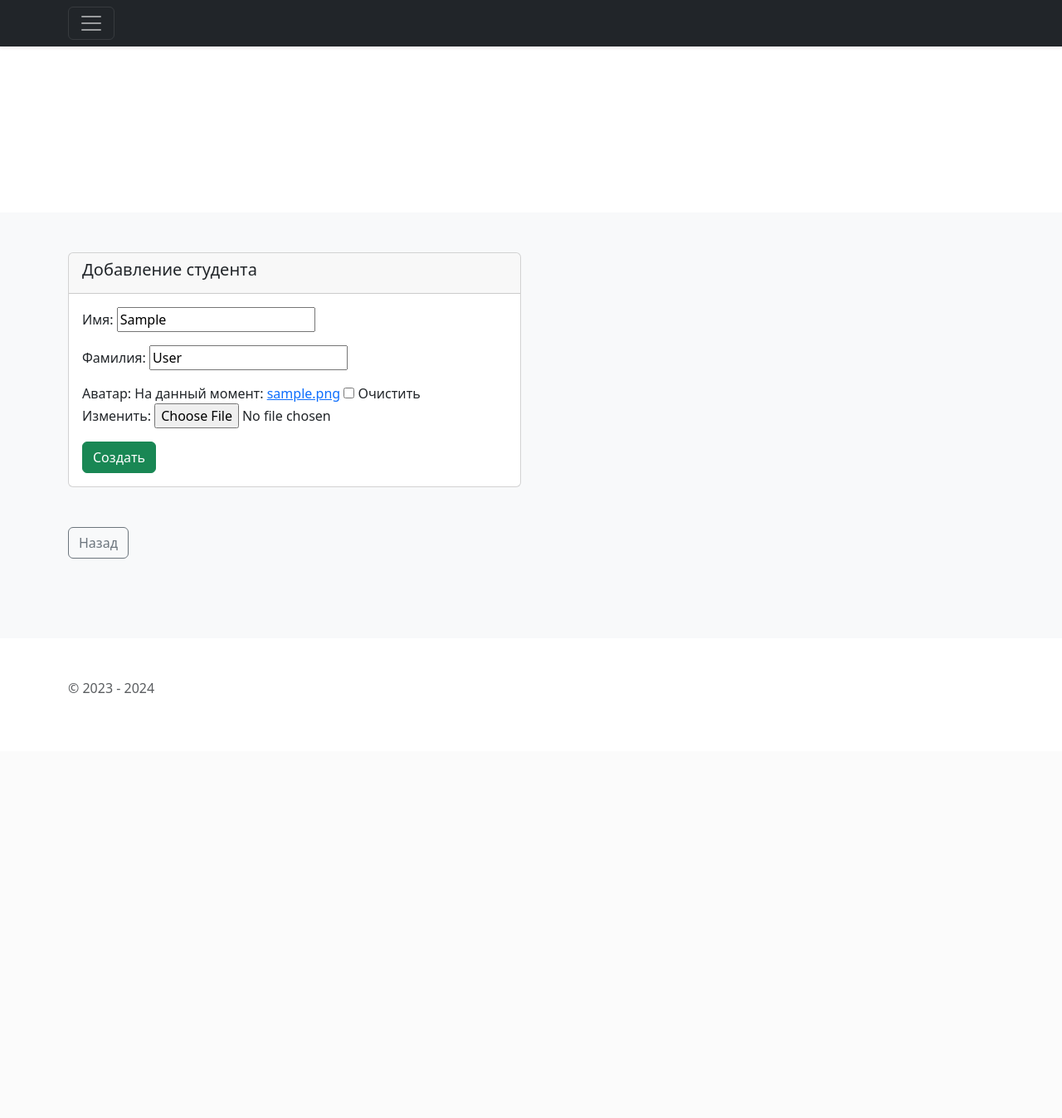
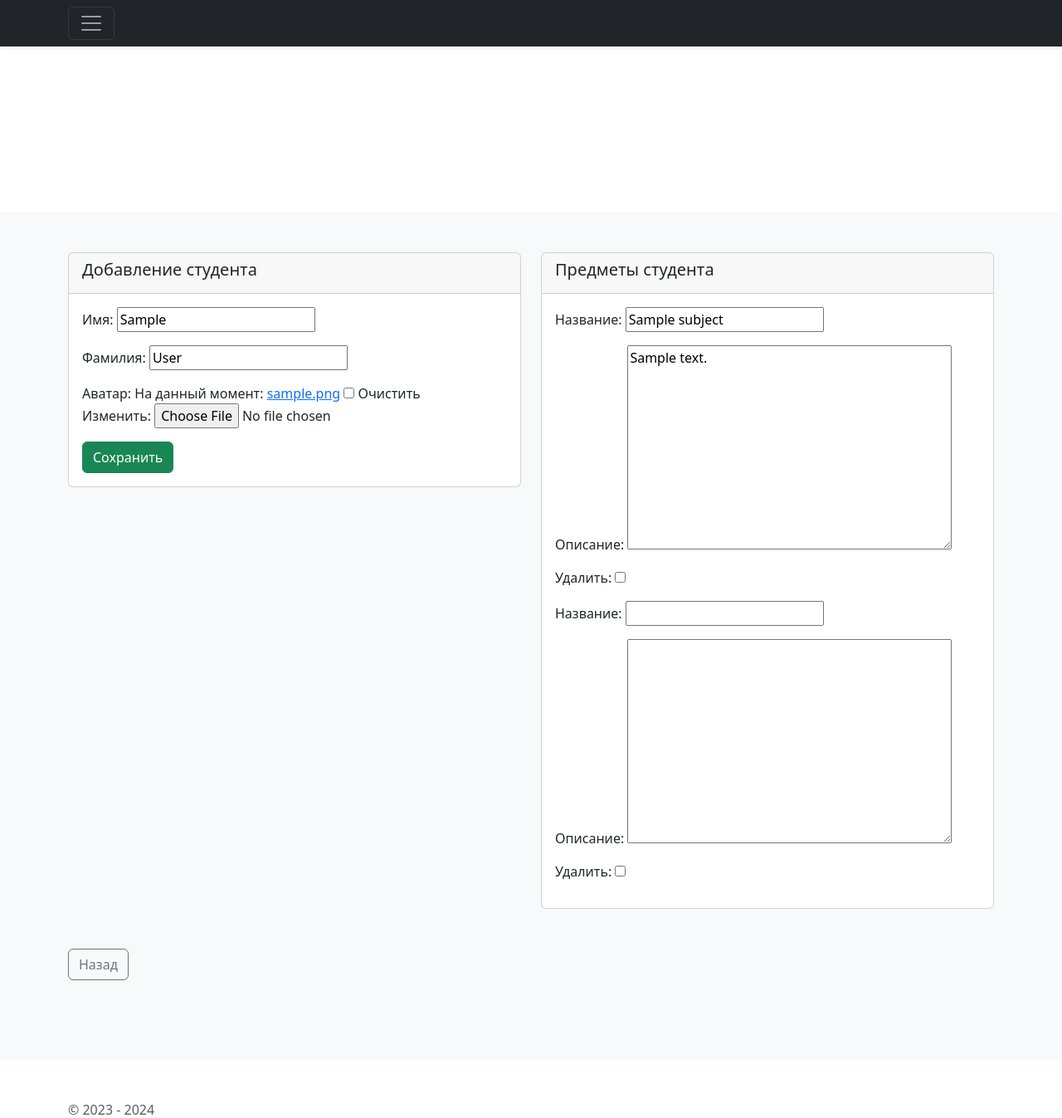
Before and after one commit to vlad-prist/django_new_project, a Django app: page /edit/1/ in a window 1280 px wide. Shown: the top 1347 px of the page at 83% size. Before the commit the page ends 835 px from the top, so only its background shows below. Run offline with Django 5.2, Linux system fonts and the light colour scheme; tables that the repository leaves empty hold one stand-in row (values such as "Sample post"); some libraries are stand-ins or nearby versions.

Commit message:
реализация Формсетов

```diff
--- a/new_app/forms.py
+++ b/new_app/forms.py
@@ -1,6 +1,6 @@
 from django import forms
 
-from new_app.models import Student
+from new_app.models import Student, Subject
 
 
 class StudentForm(forms.ModelForm):
@@ -8,5 +8,12 @@ class StudentForm(forms.ModelForm):
     class Meta:
         model = Student
         # fields = '__all__'
-        fields = ('first_name', 'last_name', 'avatar', )
+        fields = ('first_name', 'last_name', 'avatar',)
         # exclude = ('is_active')
+
+
+class SubjectForm(forms.ModelForm):
+
+    class Meta:
+        model = Subject
+        fields = '__all__'
--- a/new_app/models.py
+++ b/new_app/models.py
@@ -22,3 +22,16 @@ class Student(models.Model):
         verbose_name_plural = 'Студенты'
         ordering = ('last_name',)
         # Информация для вывода удобного отображения текстов нашей модели
+
+
+class Subject(models.Model):
+    title = models.CharField(max_length=150, verbose_name='название')
+    description = models.TextField(verbose_name='описание')
+    students = models.ForeignKey(Student, on_delete=models.CASCADE, verbose_name='студенты')
+
+    def __str__(self):
+        return f'{self.title}'
+
+    class Meta:
+        verbose_name = 'Предмет'
+        verbose_name_plural = 'Предметы'
--- a/new_app/templates/new_app/student_form.html
+++ b/new_app/templates/new_app/student_form.html
@@ -1,5 +1,6 @@
 {% extends 'new_app/base.html' %}
 {% block content %}
+<form method="post" enctype="multipart/form-data">
     <div class="col mb-5">
         <div class="row">
             <div class="col-6">
@@ -8,16 +9,34 @@
                         <h5 class="card-title">Добавление студента</h5>
                     </div>
                     <div class="card-body">
-                    <form method="post" enctype="multipart/form-data">
                         {% csrf_token %}
                         {{ form.as_p }}
-                        <button type="submit" class="btn btn-success">Создать</button>
-                    </form>
+                        <button type="submit" class="btn btn-success">
+                             {% if object %}
+                                Сохранить
+                            {% else %}
+                                Создать
+                            {% endif %}
+                        </button>
+                    </div>
+                </div>
+            </div>
+            <div class="col-6">
+                <div class="card">
+                    <div class="card-header">
+                        <h5 class="card-title">Предметы студента</h5>
+                    </div>
+                    <div class="card-body">
+                        {{ formset.management_form }}
+                        {% for form in formset.forms %}
+                            {{ form.as_p }}
+                        {% endfor %}
                     </div>
                 </div>
             </div>
         </div>
     </div>
+</form>
 <div class="col-12 mb-5">
     <a class="btn btn-outline-secondary" href="{% url 'new_app:index' %}"
        role="button">Назад</a>
--- a/new_app/views.py
+++ b/new_app/views.py
@@ -1,8 +1,9 @@
+from django.forms import inlineformset_factory
 from django.shortcuts import render, get_object_or_404, redirect
 from django.views.generic import ListView, DetailView, CreateView, UpdateView, DeleteView
 
-from new_app.forms import StudentForm
-from new_app.models import Student
+from new_app.forms import StudentForm, SubjectForm
+from new_app.models import Student, Subject
 from django.urls import reverse_lazy, reverse
 
 
@@ -19,16 +20,31 @@ class StudentDetailView(DetailView):
 class StudentCreateView(CreateView):
     model = Student
     form_class = StudentForm
-    #fields = ('first_name', 'last_name', 'avatar')
     success_url = reverse_lazy("new_app:index")
 
 
 class StudentUpdateView(UpdateView):
     model = Student
     form_class = StudentForm
-    #fields = ('first_name', 'last_name', 'avatar')
     success_url = reverse_lazy("new_app:index")
 
+    def get_context_data(self, **kwargs):
+        context_data = super().get_context_data(**kwargs)
+        SubjectFormset = inlineformset_factory(Student, Subject, form=SubjectForm, extra=1)
+        if self.request.method == 'POST':
+            context_data['formset'] = SubjectFormset(self.request.POST, instance=self.object)
+        else:
+            context_data['formset'] = SubjectFormset(instance=self.object) #instance=self.object
+        return context_data
+
+    def form_valid(self, form):
+        formset = self.get_context_data()['formset']
+        self.object = form.save()
+        if formset.is_valid():
+            formset.instance = self.object
+            formset.save()
+
+        return super().form_valid(form)
 
 class StudentDeleteView(DeleteView):
     model = Student
```
Also changed, not shown: new_app/admin.py (+8 -1 lines), new_app/migrations/0003_subject.py (added). Lines whose indentation alone changed are shown as unchanged.
